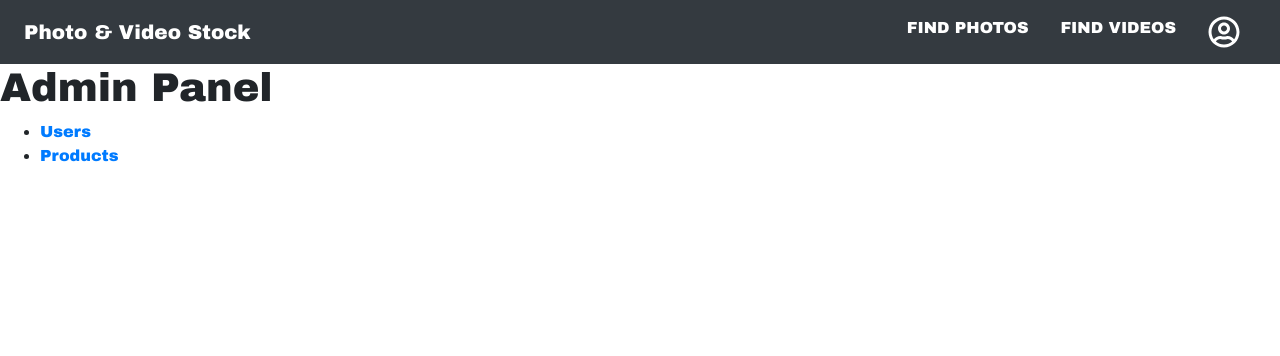
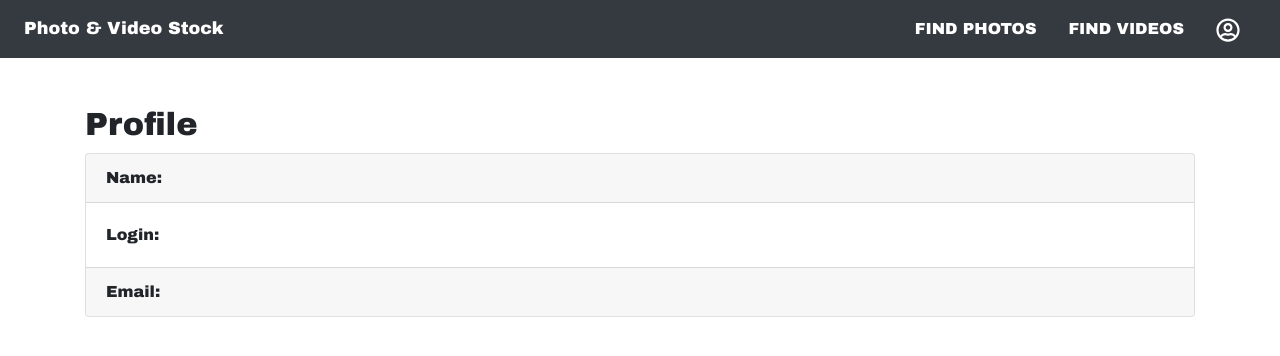
Before and after one commit to AntonShilin/photostock, a React (Create React App) app: page /admin in a window 1280 px wide. Shown: the top 356 px of the page. Built offline with nearby package versions, Linux system fonts and the light colour scheme.

Commit message:
add admin page, keydown event

```diff
--- a/src/AdminPage.tsx
+++ b/src/AdminPage.tsx
@@ -1,85 +1,18 @@
 import * as React from "react";
-import { NavLink, Route, RouteComponentProps } from "react-router-dom";
 
-
-const AdminPage: React.SFC = () => {
-  return (
-    <div className="page-container">
-      <h1>Admin Panel</h1>
-      <ul className="admin-sections">
-        <li key="users">
-          <NavLink to={`/admin/users`} activeClassName="admin-link-active">
-            Users
-          </NavLink>
-        </li>
-        <li key="products">
-          <NavLink to={`/admin/products`} activeClassName="admin-link-active">
-            Products
-          </NavLink>
-        </li>
-      </ul>
-      <Route path="/admin/users" component={AdminUsers} />
-      <Route path="/admin/users/:id" component={AdminUser} />
-      <Route path="/admin/products" component={AdminProducts} />
-    </div>
-  );
-};
+class AdminPage extends React.Component {
+  public render() {
+    return (
+      <div className="container mt-5">
+        <h2>Profile</h2>
+        <div className="card">
+          <div className="card-header">Name:</div>
+          <div className="card-body">Login:</div>
+          <div className="card-footer">Email:</div>
+        </div>
+      </div>
+    );
+  }
+}
 
 export default AdminPage;
-
-const AdminProducts: React.SFC = () => {
-  return <div>Some options to administer products</div>;
-};
-
-export interface IUser {
-  id: number;
-  name: string;
-  isAdmin: boolean;
-}
-
-const adminUsersData: IUser[] = [
-  { id: 1, name: "Fred", isAdmin: true },
-  { id: 2, name: "Bob", isAdmin: false },
-  { id: 3, name: "Jane", isAdmin: true }
-];
-
-const AdminUsers: React.SFC = () => {
-  return (
-    <ul className="admin-sections">
-      {adminUsersData.map(user => (
-        <li key={user.id}>
-          <NavLink
-            to={`/admin/users/${user.id}`}
-            activeClassName="admin-link-active"
-          >
-            {user.name}
-          </NavLink>
-        </li>
-      ))}
-    </ul>
-  );
-};
-
-const AdminUser: React.SFC<RouteComponentProps<{ id: string }>> = props => {
-
-  let user: IUser;
-  if (props.match.params.id) {
-    const id: number = parseInt(props.match.params.id, 10);
-    user = adminUsersData.filter(u => u.id === id)[0];
-  } else {
-    return null;
-  }
-
-  return (
-    <div>
-      <div>
-        <b>Id: </b>
-        <span>{user.id.toString()}</span>
-      </div>
-      <div>
-        <b>Is Admin: </b>
-        <span>{user.isAdmin.toString()}</span>
-      </div>
-    </div>
-  );
-};
--- a/src/App.tsx
+++ b/src/App.tsx
@@ -1,15 +1,11 @@
-import React from 'react';
-import logo from './logo.svg';
-import './LoadingPage.css';
+import React from "react";
 
-const LoadingPage: React.FC = () => {
+const App: React.FC = () => {
   return (
     <div className="App">
-      <header className="App-header">
-        <img src={logo} className="App-logo" alt="logo" />
-      </header>
+      <header className="App-header">?</header>
     </div>
   );
-}
+};
 
-export default LoadingPage;
+export default App;
--- a/src/Header.tsx
+++ b/src/Header.tsx
@@ -1,32 +1,36 @@
 import * as React from "react";
 import { NavLink, RouteComponentProps, withRouter } from "react-router-dom";
-import logo from "./logo.svg";
 import "url-search-params-polyfill";
 import "bootstrap/dist/css/bootstrap.min.css";
 import { Navbar, Nav } from "react-bootstrap";
 import { FaRegUserCircle } from "react-icons/fa";
 
 const Header: React.SFC<RouteComponentProps> = props => {
-
   return (
-    <Navbar bg="dark" variant="dark" expand="md">
+    <Navbar bg="dark" variant="dark" expand="md" sticky="top">
       <Navbar.Brand href="/photos" className="mr-3 p-2">
         Photo & Video Stock
       </Navbar.Brand>
       <Navbar.Toggle aria-controls="basic-navbar-nav" />
       <Navbar.Collapse id="basic-navbar-nav">
         <Nav className="ml-auto text-uppercase">
-          <NavLink to="/photos" className="mr-3 p-2 text-decoration-none  text-white">
+          <NavLink
+            to="/photos"
+            className="mr-3 p-2 text-decoration-none  text-white"
+          >
             Find photos
           </NavLink>
-          <NavLink to="/videos" className="mr-3 p-2 text-decoration-none  text-white">
+          <NavLink
+            to="/videos"
+            className="mr-3 p-2 text-decoration-none  text-white"
+          >
             Find videos
           </NavLink>
           <NavLink to="/login" className="mr-3 p-2">
-            <FaRegUserCircle style={{ fontSize: "2rem", color: "white" }}/>
+            <FaRegUserCircle style={{ fontSize: "1.5rem", color: "white" }} />
           </NavLink>
         </Nav>
-        </Navbar.Collapse>
+      </Navbar.Collapse>
     </Navbar>
   );
 };
--- a/src/LoginPage.tsx
+++ b/src/LoginPage.tsx
@@ -10,7 +10,7 @@ const LoginPage: React.SFC = () => {
       </div>
       <div className="row mt-5 justify-content-center">
         <div className="col-md-7 col-sm-12">
-          <form action="/action_page.php" className="bg-light p-3 rounded border">
+          <form  className="bg-light p-3 rounded border w-75 d-block mx-auto">
             <div className="form-group">
               <input
                 type="email"
--- a/src/NotFoundPage.tsx
+++ b/src/NotFoundPage.tsx
@@ -2,8 +2,12 @@ import * as React from "react";
 
 const NotFoundPage: React.SFC = () => {
   return (
-    <div className="page-container">
-      <h1>Sorry, this page cannot be found</h1>
+    <div className="container">
+      <div className="row mt-5">
+        <div className="col-12 text-center">
+          <h4 className="text-danger">Sorry, 404 - The page cannot be found</h4>
+        </div>
+      </div>
     </div>
   );
 };
--- a/src/PhotosPage.tsx
+++ b/src/PhotosPage.tsx
@@ -31,7 +31,6 @@ class PhotosPage extends React.Component<IProps> {
   }
 
   public render() {
-    console.log(this.props)
     return (
       <React.Fragment>
         <div className="jumbotron jumbotron-fluid bg-light photospage_bg">
@@ -81,7 +80,7 @@ class PhotosPage extends React.Component<IProps> {
                 ) : (
                   this.props.data.photos.map((image, i) => (
                     <div key={i} className="p-2">
-                      <img src={image.src.medium} className="img-fluid" />
+                      <img src={image.src.medium} className="img-fluid"  alt="img_1"/>
                     </div>
                   ))
                 )}
--- a/src/ProductsActions.ts
+++ b/src/ProductsActions.ts
@@ -29,7 +29,6 @@ import {
 } from "./ProductsTypes";
 import { IProps } from "./PhotosPage";
 import { IPropsVideosPage } from "./VideosPage";
-import { RouteComponentProps } from "react-router-dom";
 
 export const getData: ActionCreator<ThunkAction<
   Promise<AnyAction>,
--- a/src/ProductsReducer.ts
+++ b/src/ProductsReducer.ts
@@ -25,6 +25,7 @@ const initialProductState: IProductsState  = {
   keyboardKey: null
 };
 
+
 export const productsReducer: Reducer<IProductsState, ProductsActions> = (
   state = initialProductState,
   action
@@ -39,9 +40,12 @@ export const productsReducer: Reducer<IProductsState, ProductsActions> = (
 
     case SearchKeydownTypes.SEARCKEYDOWN: {
       if (action.keydownKey === 13 || action.keydownKey === 32) {
-        console.log(state);
-      // history.push(history.location.pathname+"/"+ state.search)
+        if (state.searchNamePhoto !== "") {
+          const currentLocation = document.location;
+          document.location.replace(currentLocation+"/"+state.searchNamePhoto);
+        }
       }
+
       return {
         ...state,
         keyboardKey: action.keydownKey
--- a/src/ResultPhotoPage.tsx
+++ b/src/ResultPhotoPage.tsx
@@ -17,9 +17,6 @@ class ResultPhotoPage extends React.Component<IDataResult> {
   private url = this.props.location.pathname;
   private searchname = this.url.match(/\w+$/);
 
-  // constructor(props: IDataResult) {
-  //   super(props);
-  // }
 
   public componentDidMount() {
     if (this.searchname !== null) {
@@ -28,7 +25,6 @@ class ResultPhotoPage extends React.Component<IDataResult> {
   }
 
   public render() {
-    console.log(this.props);
     return (
       <div className="container">
         <div className="row my-3">
@@ -36,7 +32,7 @@ class ResultPhotoPage extends React.Component<IDataResult> {
             <h5 className="text-left">
               {this.props.searchValue === ""
                 ? `Result`
-                : this.props.searchValue + `photos`}
+                : this.props.searchValue + ` photos`}
               <span className="ml-3 badge badge-pill badge-info">
                 {this.props.searchResult !== null ? (
                   this.props.searchResult.photos.length
--- a/src/Routes.tsx
+++ b/src/Routes.tsx
@@ -14,13 +14,13 @@ import LoginPage from "./LoginPage";
 import { Suspense } from "react";
 import ResultPhotoPage from "./ResultPhotoPage";
 import ResultVideoPage from "./ResultVideoPage";
-
-const AdminPage = React.lazy(() => import("./AdminPage"));
+import LoadingPage from "./App";
+import AdminPage from "./AdminPage";
 
 const RoutesWrap: React.SFC = () => {
   return (
     <Router>
-      <Route component={Routes}/>
+      <Route component={Routes} />
     </Router>
   );
 };
@@ -28,7 +28,7 @@ const RoutesWrap: React.SFC = () => {
 const Routes: React.SFC<RouteComponentProps> = props => {
   const [loggedIn, setLoggedIn] = React.useState(true);
   return (
-    <div>
+    <React.Fragment>
       <Header />
       <Switch>
         <Route path="/login" component={LoginPage} />
@@ -39,9 +39,7 @@ const Routes: React.SFC<RouteComponentProps> = props => {
         <Route path="/photos/:searchphoto" component={ResultPhotoPage} />
         <Route path="/admin">
           {loggedIn ? (
-            <Suspense
-              fallback={<div className="page-container">Loading...</div>}
-            >
+            <Suspense fallback={<LoadingPage />}>
               <AdminPage />
             </Suspense>
           ) : (
@@ -50,7 +48,7 @@ const Routes: React.SFC<RouteComponentProps> = props => {
         </Route>
         <Route component={NotFoundPage} />
       </Switch>
-    </div>
+    </React.Fragment>
   );
 };
 
--- a/src/index.css
+++ b/src/index.css
@@ -4,3 +4,24 @@
 body {
   font-family: 'Archivo Black', sans-serif !important;
 }
+
+footer{
+  bottom:0;
+}
+
+input::-webkit-input-placeholder { /* Chrome/Opera/Safari */
+  color: lightgrey  !important;
+}
+input::-moz-placeholder { /* Firefox 19+ */
+  color: lightgrey !important;
+}
+input:-ms-input-placeholder { /* IE 10+ */
+ color: lightgrey !important;
+}
+input:-moz-placeholder { /* Firefox 18- */
+  color: lightgrey !important;
+}
+
+a.navbar-brand{
+  font-size: 1.10rem;
+}
```
Also changed, not shown: src/VideosPage.tsx (+1 -10 lines), src/logo.svg (deleted).
